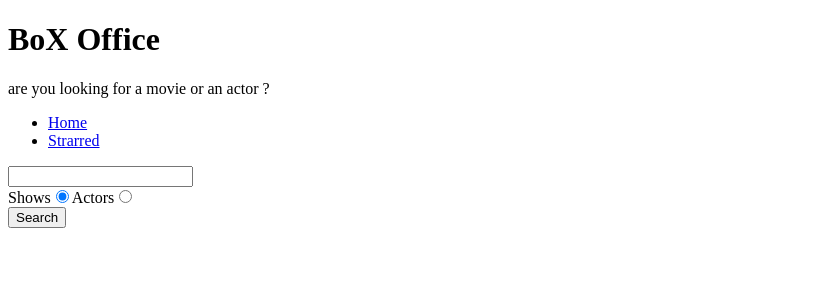
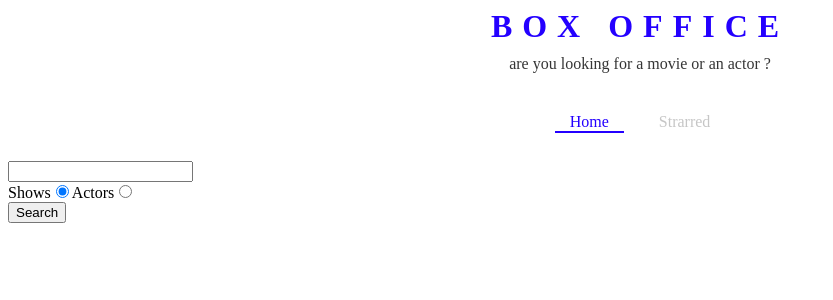
Before and after one commit to neekk14/box-office, a React (Create React App) app: page / in a window 1280 px wide. Shown: the top 300 px of the page, without its empty margins (0-833 px from the left). Built offline with nearby package versions, Linux system fonts and the light colour scheme.

Commit message:
define theme for styled components and create few style

```diff
--- a/src/App.js
+++ b/src/App.js
@@ -1,11 +1,21 @@
 import React from 'react';
 import { Switch, Route } from 'react-router-dom';
+import { ThemeProvider } from 'styled-components';
 import Home from './pages/Home';
 import Show from './pages/Show';
 import Starred from './pages/Starred';
 
+const theme = {
+  mainColors: {
+    blue: '#2400ff',
+    gray: '#c6c6c6',
+    dark: '#353535',
+  },
+};
+
 function App() {
   return (
+    <ThemeProvider theme={theme}>
       <Switch>
         <Route exact path="/">
           <Home />
@@ -18,6 +28,7 @@
         </Route>
         <Route>this is 404 pages</Route>
       </Switch>
+    </ThemeProvider>
   );
 }
 
--- a/src/components/Navs.jsx
+++ b/src/components/Navs.jsx
@@ -1,24 +1,31 @@
 import React from 'react';
-import { Link } from 'react-router-dom';
+import { useLocation } from 'react-router-dom';
+import { NavList, LinkStyled } from './Navs.styled';
 
 const Links = [
   { to: '/', text: 'Home' },
   { to: '/Starred', text: 'Strarred' },
 ];
 
-const nave = () => {
+const Nave = () => {
+  const location = useLocation();
+
   return (
     <div>
-      <ul>
+      <NavList>
         {Links.map(item => (
           <li key={item.to}>
-            {' '}
-            <Link to={item.to}> {item.text}</Link>
+            <LinkStyled
+              to={item.to}
+              className={item.to === location.pathname ? 'active' : ''}
+            >
+              {item.text}
+            </LinkStyled>
           </li>
         ))}
-      </ul>
+      </NavList>
     </div>
   );
 };
 
-export default nave;
+export default Nave;
--- /dev/null
+++ b/src/components/Navs.styled.js
@@ -0,0 +1,41 @@
+import styled from 'styled-components';
+import { Link } from 'react-router-dom';
+
+export const NavList = styled.ul`
+  display: flex;
+  justify-content: center;
+  list-style: none;
+  margin: 0 0 30px;
+  padding: 0;
+`;
+
+export const LinkStyled = styled(Link)`
+  margin: 0 10px;
+  padding: 3px 15px;
+  position: relative;
+  text-decoration: none;
+  color: ${({ theme }) => theme.mainColors.gray};
+  &.active {
+    color: ${({ theme }) => theme.mainColors.blue};
+    &:after {
+      content: '';
+      position: absolute;
+      display: block;
+      height: 2px;
+      left: 0%;
+      bottom: 0;
+      background-color: ${({ theme }) => theme.mainColors.blue};
+      animation: slide-in 0.3s ease-in forwards;
+      @keyframes slide-in {
+        from {
+          left: 50%;
+          width: 0;
+        }
+        to {
+          left: 0%;
+          width: 100%;
+        }
+      }
+    }
+  }
+`;
--- a/src/components/Title.jsx
+++ b/src/components/Title.jsx
@@ -1,11 +1,12 @@
 import React from 'react';
+import { TitleWrapper } from './Title.styled';
 
 const Title = ({ title, subtitle }) => {
   return (
-    <div>
+    <TitleWrapper>
       <h1>{title}</h1>
       <p>{subtitle}</p>
-    </div>
+    </TitleWrapper>
   );
 };
 
--- /dev/null
+++ b/src/components/Title.styled.js
@@ -0,0 +1,18 @@
+import styled from 'styled-components';
+
+export const TitleWrapper = styled.div`
+  text-align: center;
+  margin: 0 0 40px;
+
+  h1 {
+    color: ${({ theme }) => theme.mainColors.blue};
+    letter-spacing: 10px;
+    text-transform: uppercase;
+    margin: 0 0 10px;
+  }
+
+  p {
+    color: ${({ theme }) => theme.mainColors.dark};
+    margin: 0;
+  }
+`;
```
Lines whose indentation alone changed are shown as unchanged.
